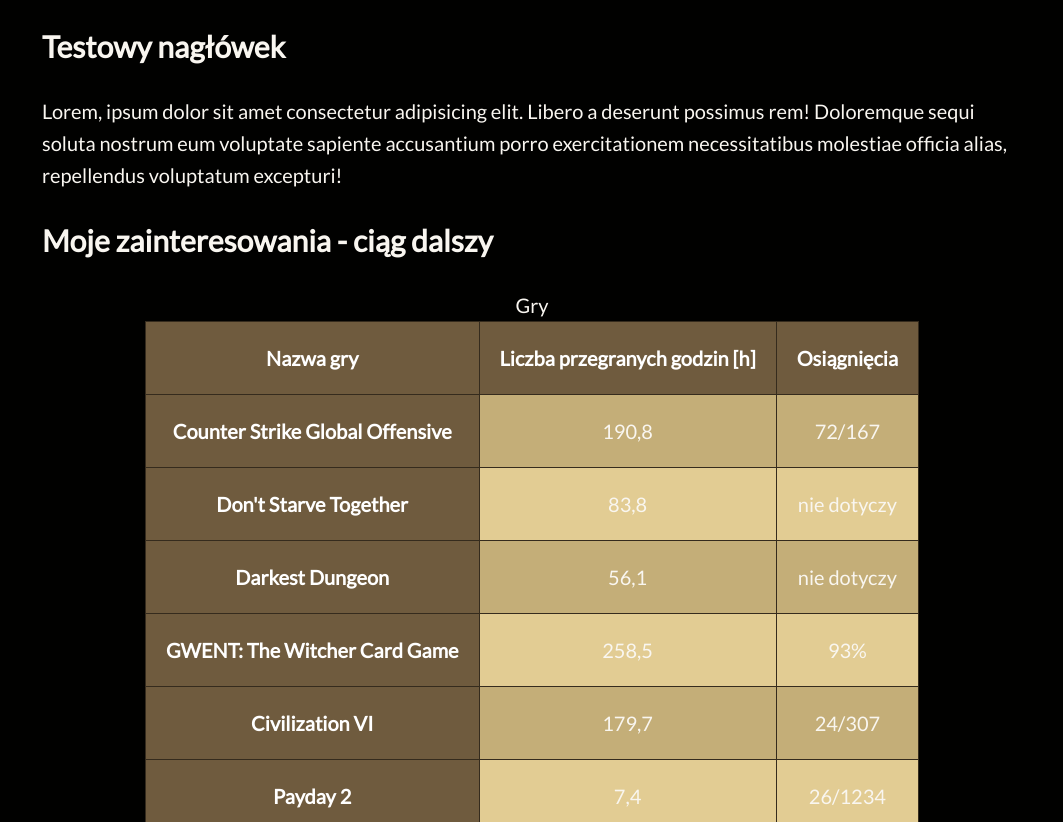
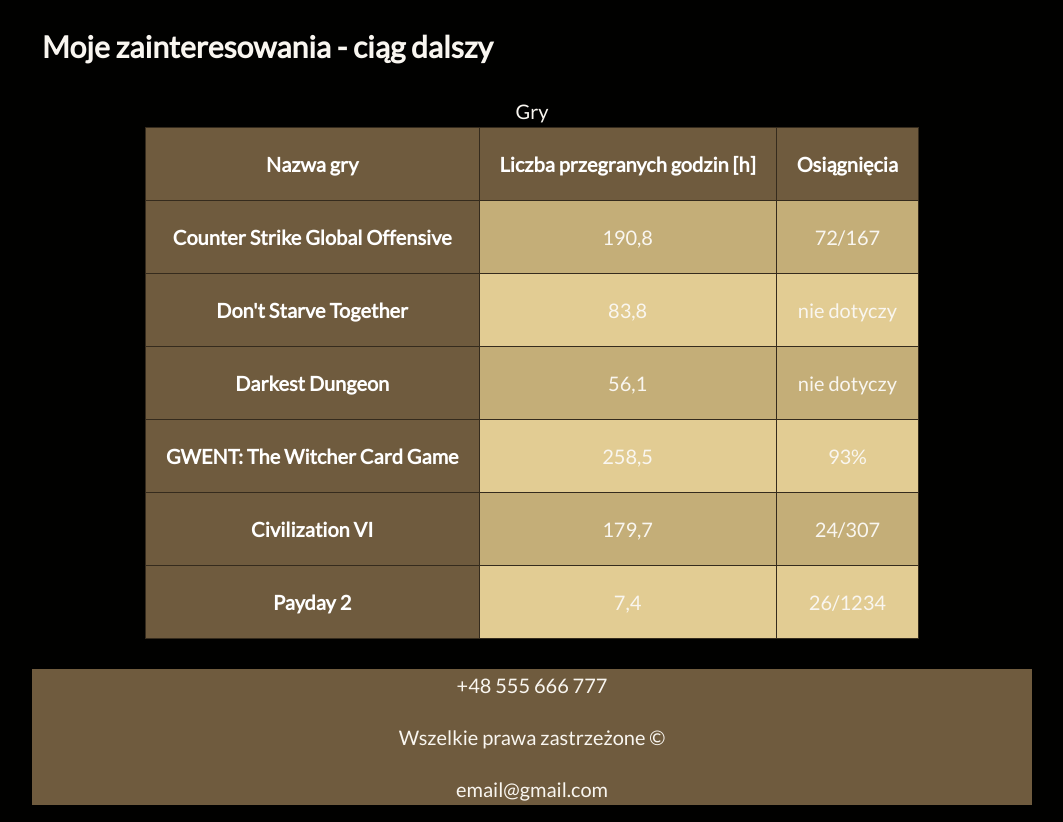
Before and after one commit to WerkaStrong/homepage, a plain HTML site: page index.html in a window 1280 px wide. Shown: the part 2083-2905 px from the top of the page, without its empty margins (108-1171 px from the left). Drawn offline with nearby package versions, Linux system fonts and the light colour scheme.

Commit message:
deleted test section

```diff
--- a/index.html
+++ b/index.html
@@ -78,13 +78,6 @@
                 <img src="https://i.postimg.cc/9fKXmNcy/ryba.png" alt="Rysunek 3 - ryba" height="30%" width="30%">
             </galery>
         </section>
-        <section id="new_abstract" class="section">
-            <h2>Testowy nagłówek</h2>
-            <p class="section_paragraph">
-                Lorem, ipsum dolor sit amet consectetur adipisicing elit. Libero a deserunt possimus rem! Doloremque sequi soluta nostrum eum voluptate sapiente accusantium porro exercitationem necessitatibus molestiae officia alias, repellendus voluptatum excepturi!
-            </p>
-
-        </section>
         <section>
             <h2>Moje zainteresowania - ciąg dalszy</h2>
             <div id="games" class="container">
```
